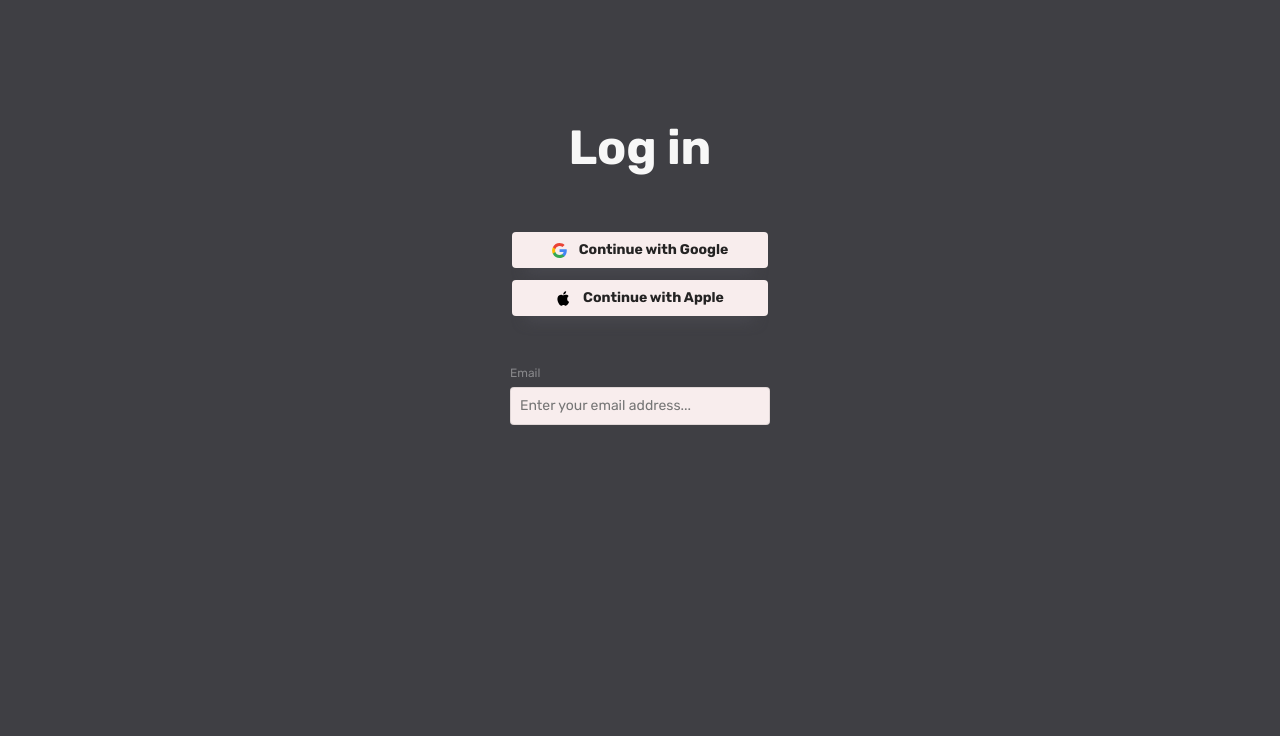
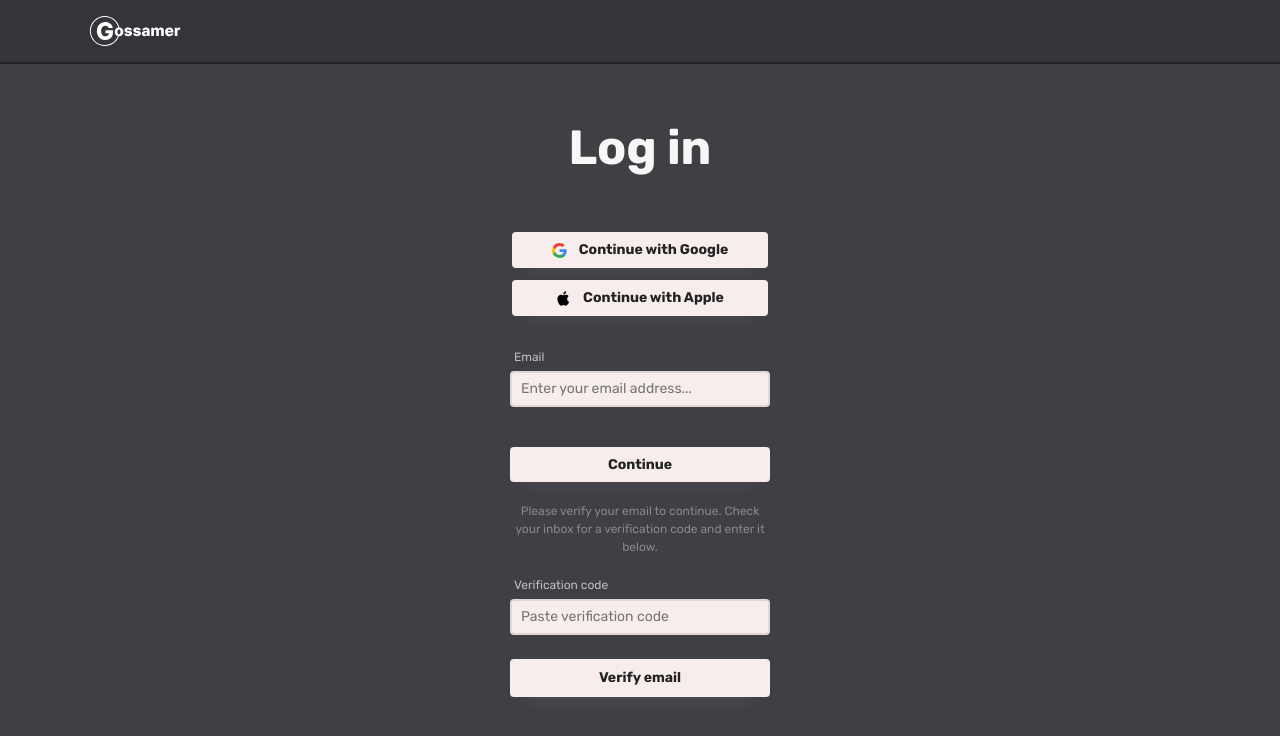
Before and after one commit to sweeppy/Gossamer, a React (Vite) app in the folder Frontend/: page /Login in a window 1280 px wide. Shown: the top 736 px of the page. Built offline with nearby package versions, Linux system fonts and the light colour scheme; a web font is replaced by a local one.

Commit message:
Update login page

```diff
--- a/Frontend/src/Components/Auth/Login/AlternativeLogin.tsx
+++ b/Frontend/src/Components/Auth/Login/AlternativeLogin.tsx
@@ -1,6 +1,9 @@
-const AlternativeLogin = () => {
+interface Props {
+  className?: string;
+}
+const AlternativeLogin = ({ className }: Props) => {
   return (
-    <div className="group">
+    <div className={`group ${className}`}>
       <button data-auth className="button long-button">
         <img src="/icons/auth/google.svg" alt="google" />
         <div>Continue with Google</div>
--- a/Frontend/src/Components/Auth/Login/Login.tsx
+++ b/Frontend/src/Components/Auth/Login/Login.tsx
@@ -1,25 +1,96 @@
+import { ChangeEvent, useState } from "react";
 import AlternativeLogin from "./AlternativeLogin";
 
 const Login = () => {
+  const [emailText, setEmailText] = useState("");
+  const [verificationCodeText, setVerificationCodeText] = useState("");
+
+  const handleEmailTextChange = (e: ChangeEvent<HTMLInputElement>) => {
+    setEmailText(e.target.value);
+  };
+
+  const handleVerificationCodeTextChange = (
+    e: ChangeEvent<HTMLInputElement>
+  ) => {
+    setVerificationCodeText(e.target.value);
+  };
+
+  const [visivility, setVisibility] = useState(false);
   return (
-    <main className="rubik">
+    <>
+      <header className="primary-header padding-block-300 FadeInTopSlide">
+        <div className="container">
+          <div className="nav-wrapper">
+            <a href="/">
+              <img src="./images/logo-mini.svg" alt="Gossamer" />
+            </a>
+          </div>
+        </div>
+      </header>
+      <main className="rubik" style={{ overflow: "auto", height: "100vh" }}>
         <div className="container auth-container">
-        <h1 className="fs-xl fw-bold FadeInTopSlide padding-block-900">
+          <h1 className="fs-xl fw-bold FadeInTopSlide padding-block-900 delay-800">
             Log in
           </h1>
-        <AlternativeLogin />
-        <div className="padding-block-900" style={{ width: "100%" }}>
-          <label className="sub-header">Email</label>
+          <AlternativeLogin className={"pushFromLeft delay-800"} />
+          <div
+            className="padding-block-700 pushFromRight delay-900"
+            style={{ width: "100%" }}
+          >
+            <label className="lable">Email</label>
+            <div className="input-container">
+              <input
+                type="email"
+                spellCheck="false"
+                className="input"
+                placeholder="Enter your email address..."
+                value={emailText}
+                onChange={handleEmailTextChange}
+              />
+            </div>
+          </div>
+          <button
+            data-auth
+            className={`button ${
+              emailText ? "light" : ""
+            } pushFromLeft delay-1000`}
+            style={{ width: "100%" }}
+          >
+            Continue
+          </button>
+          <div className="">
+            <p
+              className="fs-xxs align padding-block-500"
+              style={{ opacity: 0.4, textAlign: "center" }}
+            >
+              Please verify your email to continue. Check your inbox for a
+              verification code and enter it below.
+            </p>{" "}
+            <label className="lable">Verification code</label>
             <div className="input-container">
               <input
                 type="text"
+                spellCheck="false"
                 className="input"
-              placeholder="Enter your email address..."
+                placeholder="Paste verification code"
+                value={verificationCodeText}
+                onChange={handleVerificationCodeTextChange}
               />
             </div>
           </div>
+
+          <button
+            data-auth
+            className={`button padding-block-300 ${
+              verificationCodeText ? "light" : ""
+            }`}
+            style={{ width: "100%", marginTop: "1rem" }}
+          >
+            Verify email
+          </button>
         </div>
       </main>
+    </>
   );
 };
 
--- a/Frontend/src/index.css
+++ b/Frontend/src/index.css
@@ -23,6 +23,7 @@
   --fw-semi-bold: 500;
   --fw-bold: 700;
 
+  --fs-100: 0.65rem;
   --fs-200: 0.75rem;
   --fs-300: 0.875rem;
   --fs-400: 1rem;
@@ -68,9 +69,6 @@
   margin: 0;
   padding: 0;
   font: inherit;
-}
-h1 {
-  text-wrap: nowrap;
 }
 
 /* Remove outline */
@@ -199,6 +197,14 @@ article {
     transform: translateX(0);
   }
 }
+@keyframes slideFromRight {
+  from {
+    transform: translateX(30px);
+  }
+  to {
+    transform: translateX(0);
+  }
+}
 
 @keyframes slideFromBottom {
   from {
@@ -241,9 +247,24 @@ article {
 .deep-bottom {
   animation: slideFromDeepBottom 1s ease-in-out forwards;
 }
+.pushFromLeft {
+  opacity: 0;
+  animation: slideFromLeft 0.3s ease-out forwards, fadeIn 0.3s ease forwards;
+}
+
+.pushFromRight {
+  opacity: 0;
+  animation: slideFromRight 0.3s ease-out forwards, fadeIn 0.3s ease forwards;
+}
 
 .delay-500 {
   animation-delay: 0.5s;
+}
+.delay-800 {
+  animation-delay: 0.8s;
+}
+.delay-900 {
+  animation-delay: 0.9s;
 }
 .delay-1000 {
   animation-delay: 1s;
@@ -268,7 +289,7 @@ article {
   font-size: var(--fs-button);
   background-color: var(--clr-button);
   box-shadow: 0 1.25em 1em -1em var(--clr-accent-100);
-  transition: background-color 0.2s ease;
+  transition: all 0.3s ease;
 }
 .button:hover,
 .button:focus-visible {
@@ -475,19 +496,6 @@ article {
   font-family: var(--ff-rubik);
 }
 
-.visually-hidden {
-  position: absolute;
-  position: absolute !important;
-  width: 1px !important;
-  height: 1px !important;
-  padding: 0 !important;
-  margin: -1px !important;
-  overflow: hidden !important;
-  clip: rect(0, 0, 0, 0) !important;
-  white-space: nowrap !important;
-  border: 0 !important;
-}
-
 .container {
   --max-width: 1110px;
   --padding: 1rem;
@@ -512,17 +520,18 @@ article {
   font-size: var(--fs-300);
   line-height: var(--fs-600);
   position: relative;
+  border: 1px solid rgba(15, 15, 15, 0.1);
   border-radius: var(--size-100);
   box-shadow: rgba(15, 15, 15, 0.1) 0px 0px 0px 1px inset;
   background: transparent;
   background-color: var(--clr-white);
   cursor: text;
-  padding: 4px 10px;
+  padding: 2px 10px;
   margin-top: 4px;
   margin-bottom: 8px;
 }
 .input-container:focus-within {
-  box-shadow: rgba(0, 123, 255, 0.5) 0 0 3px 2px inset;
+  border-color: var(--clr-accent-200);
 }
 .sm-img-container {
   background-color: var(--clr-primary);
@@ -583,6 +592,10 @@ article {
   font-size: var(--fs-secondary-heading);
 }
 
+.fs-xxs {
+  font-size: var(--fs-200);
+}
+
 .fs-xs {
   font-size: var(--fs-300);
 }
@@ -604,6 +617,12 @@ article {
 }
 .padding-block-700 {
   padding-block: var(--size-700);
+}
+.padding-block-600 {
+  padding-block: var(--size-600);
+}
+.padding-block-500 {
+  padding-block: var(--size-500);
 }
 .padding-block-400 {
   padding-block: var(--size-400);
@@ -729,9 +748,14 @@ article {
   align-items: center;
 }
 
-.sub-header {
+.lable {
   display: block;
+  padding-left: var(--size-100);
   margin-bottom: 5px;
-  opacity: 0.4;
+  opacity: 0.7;
   font-size: var(--fs-200);
 }
+
+.light {
+  box-shadow: 0 1em 5em -0.8em var(--clr-white-primary);
+}
```
Lines whose indentation alone changed are shown as unchanged.
